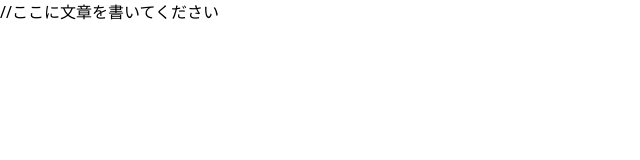
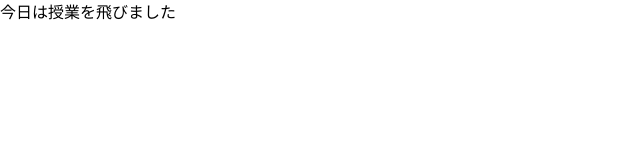
Before and after one commit to shimmahimawari/kadasapo-test, a plain HTML site: page index.html in a window 1280 px wide. Shown: the whole page, without its empty margins (0-640 px from the left). Drawn offline with nearby package versions, Linux system fonts and the light colour scheme.

Commit message:
feature/2

```diff
--- a/index.html
+++ b/index.html
@@ -6,6 +6,6 @@
   <script src="https://cdn.tailwindcss.com"></script>
 </head>
 <body>
-  //ここに文章を書いてください
+  今日は授業を飛びました
 </body>
 </html>
```
